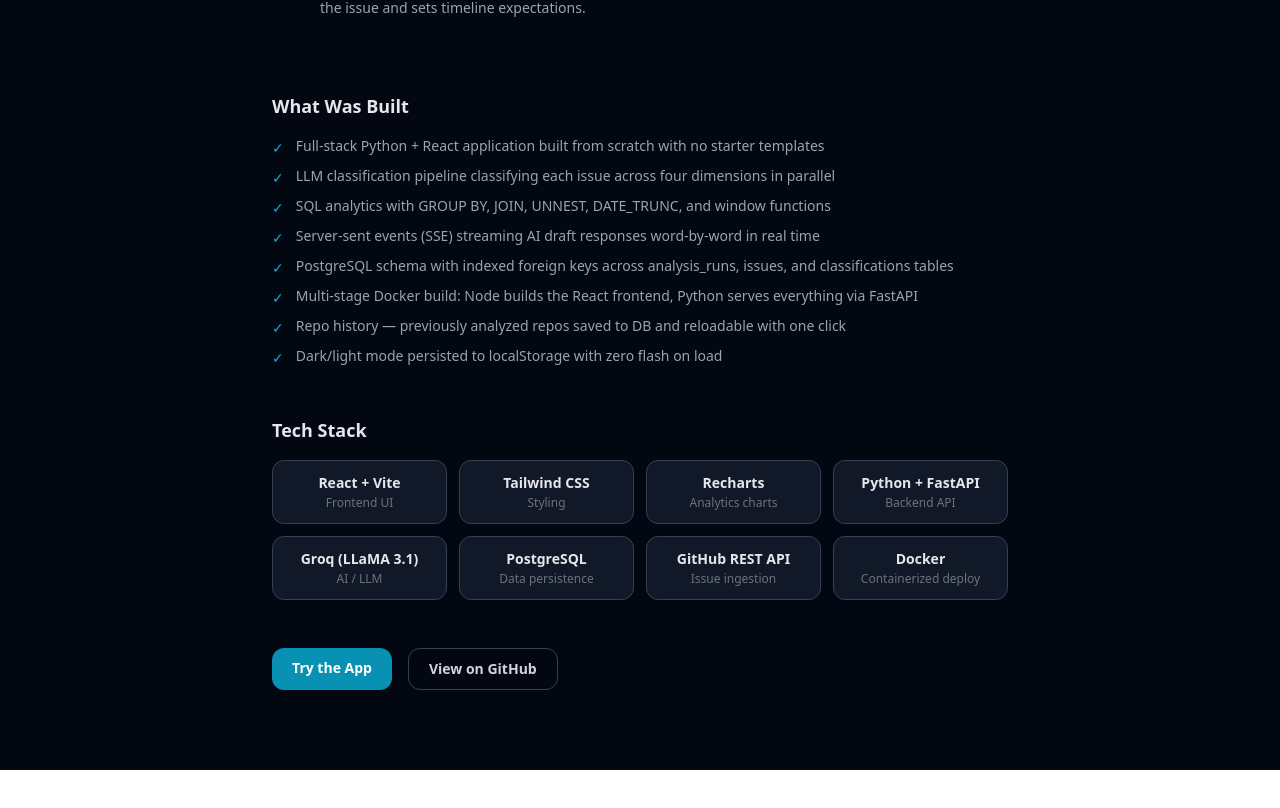
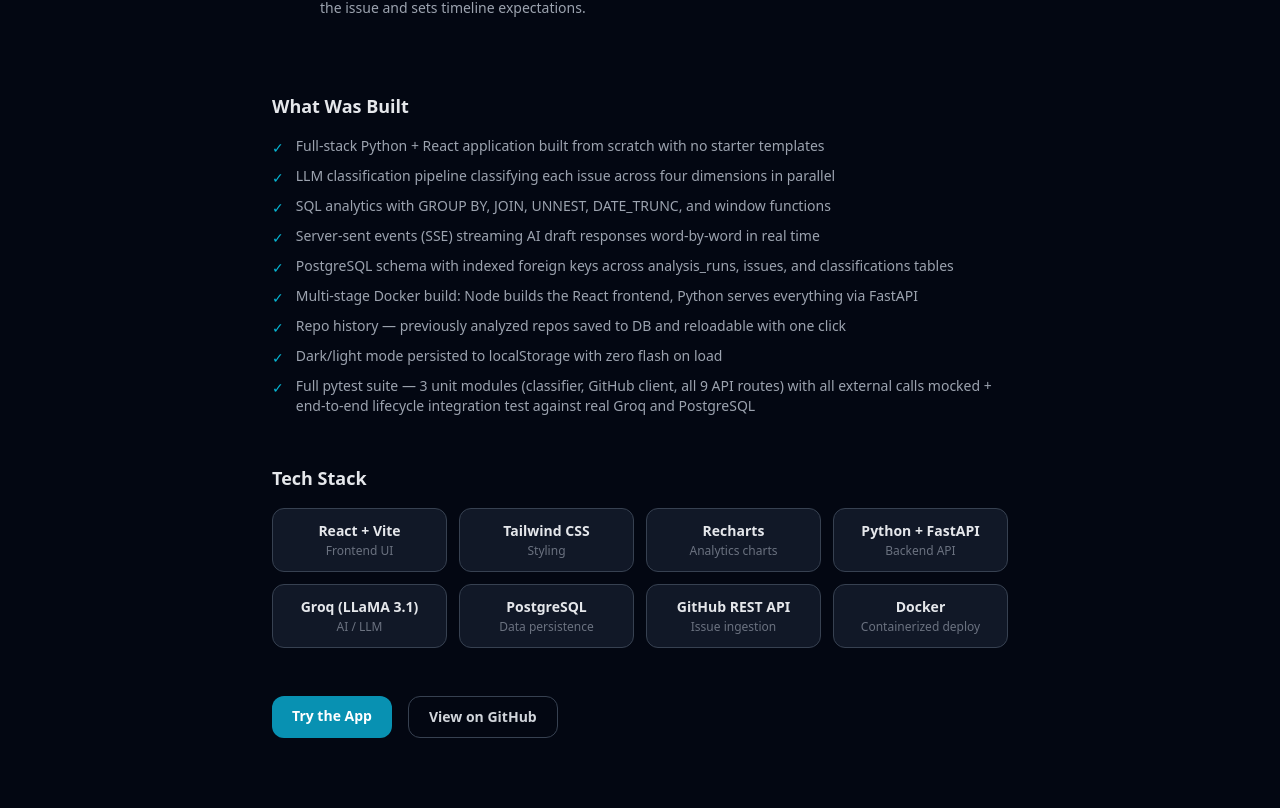
Before and after one commit to eholt723/reposignal, a React (Vite) app in the folder frontend/: page /about in a window 1280 px wide. Shown: the part 1125-1933 px from the top of the page. Before the commit the page ends 1895 px from the top, so only its background shows below. Built offline with nearby package versions, Linux system fonts and the light colour scheme; no server answers.

Commit message:
add GitHub Actions CI workflow and update README badge and About page

```diff
--- a/frontend/src/components/About.jsx
+++ b/frontend/src/components/About.jsx
@@ -42,6 +42,7 @@
   'Multi-stage Docker build: Node builds the React frontend, Python serves everything via FastAPI',
   'Repo history — previously analyzed repos saved to DB and reloadable with one click',
   'Dark/light mode persisted to localStorage with zero flash on load',
+  'Full pytest suite — 3 unit modules (classifier, GitHub client, all 9 API routes) with all external calls mocked + end-to-end lifecycle integration test against real Groq and PostgreSQL',
 ]
 
 const STACK = [
```
Also changed, not shown: 1 other file (tests, documents, lock files or other folders).
